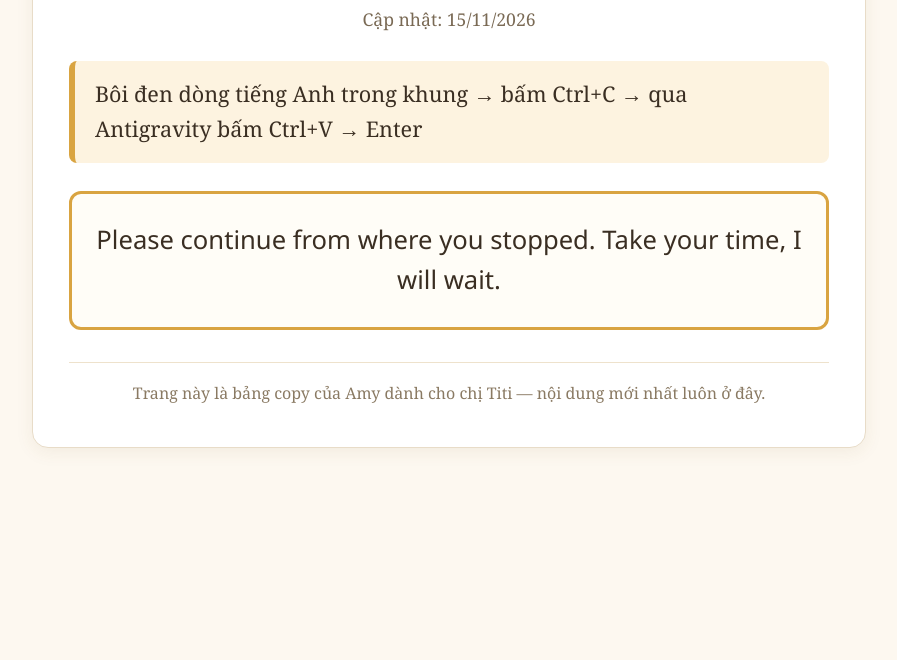
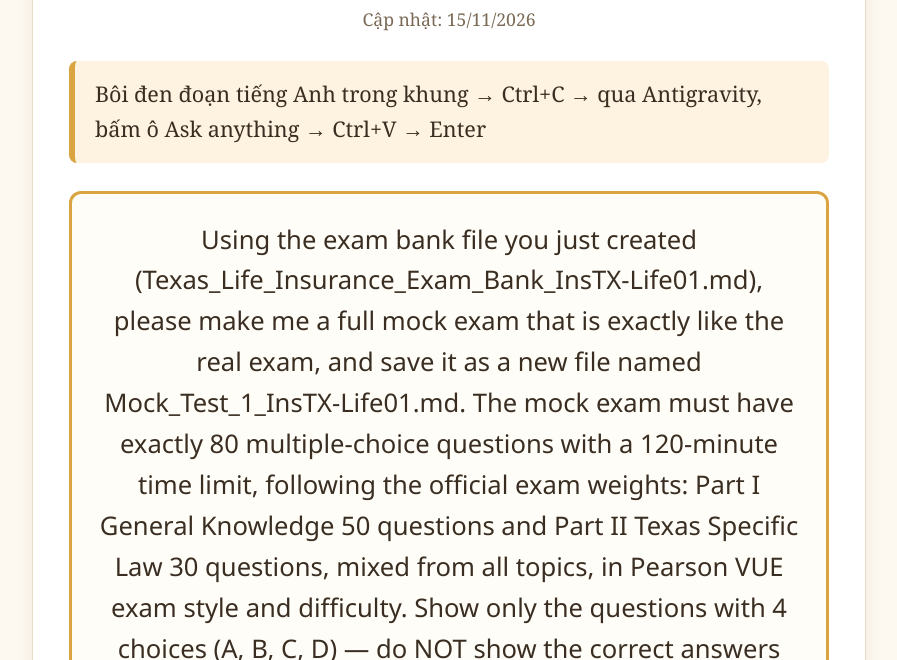
Before and after one commit to myhuongphan812/myhuongphan812.github.io, a plain HTML site: page copy/index.html in a window 1280 px wide. Shown: the part 140-800 px from the top of the page, without its empty margins (191-1088 px from the left). Drawn offline with Linux system fonts and the light colour scheme.

Commit message:
Update copy board: mock test prompt

```diff
--- a/copy/index.html
+++ b/copy/index.html
@@ -67,9 +67,9 @@
     <h1>BẢNG COPY CỦA AMY</h1>
     <p class="updated">Cập nhật: 15/11/2026</p>
 
-    <p class="instruction">Bôi đen dòng tiếng Anh trong khung → bấm Ctrl+C → qua Antigravity bấm Ctrl+V → Enter</p>
+    <p class="instruction">Bôi đen đoạn tiếng Anh trong khung → Ctrl+C → qua Antigravity, bấm ô Ask anything → Ctrl+V → Enter</p>
 
-    <div class="copybox">Please continue from where you stopped. Take your time, I will wait.</div>
+    <div class="copybox">Using the exam bank file you just created (Texas_Life_Insurance_Exam_Bank_InsTX-Life01.md), please make me a full mock exam that is exactly like the real exam, and save it as a new file named Mock_Test_1_InsTX-Life01.md. The mock exam must have exactly 80 multiple-choice questions with a 120-minute time limit, following the official exam weights: Part I General Knowledge 50 questions and Part II Texas Specific Law 30 questions, mixed from all topics, in Pearson VUE exam style and difficulty. Show only the questions with 4 choices (A, B, C, D) — do NOT show the correct answers inside the test. Put the full answer key at the END of the file, clearly separated, with a short Vietnamese explanation for each answer. When the file is ready, tell me its name and how to open it.</div>
 
     <footer>Trang này là bảng copy của Amy dành cho chị Titi — nội dung mới nhất luôn ở đây.</footer>
   </div>
```
